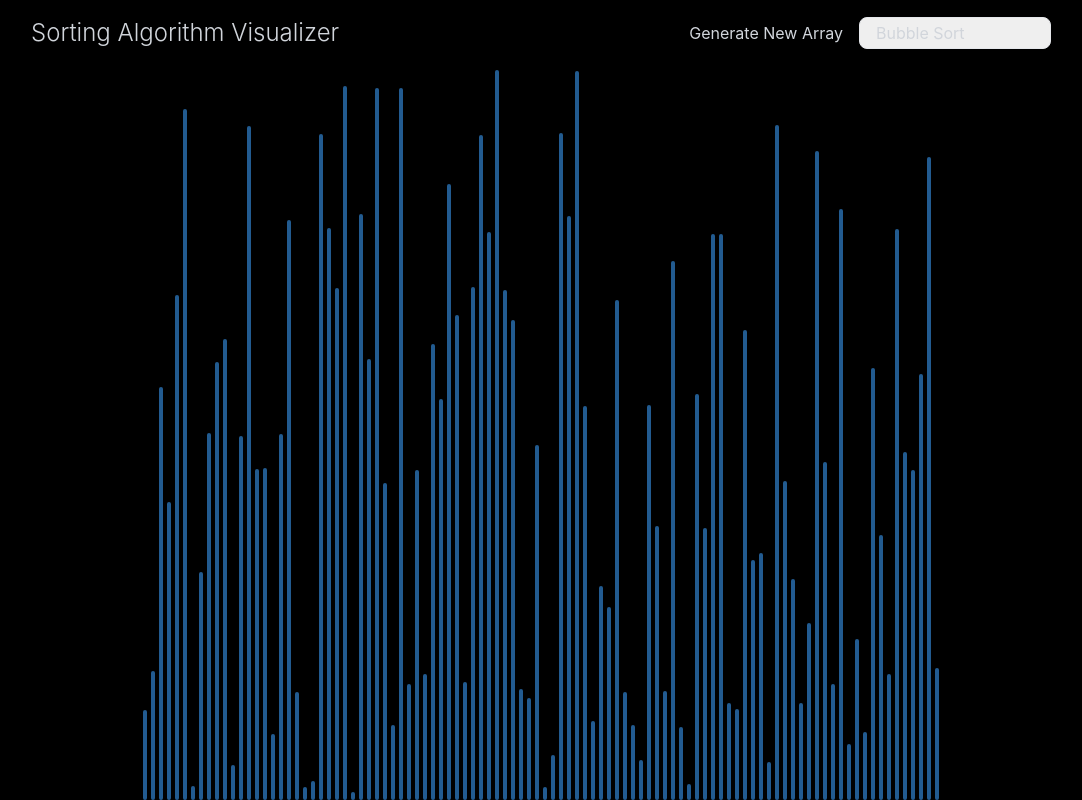
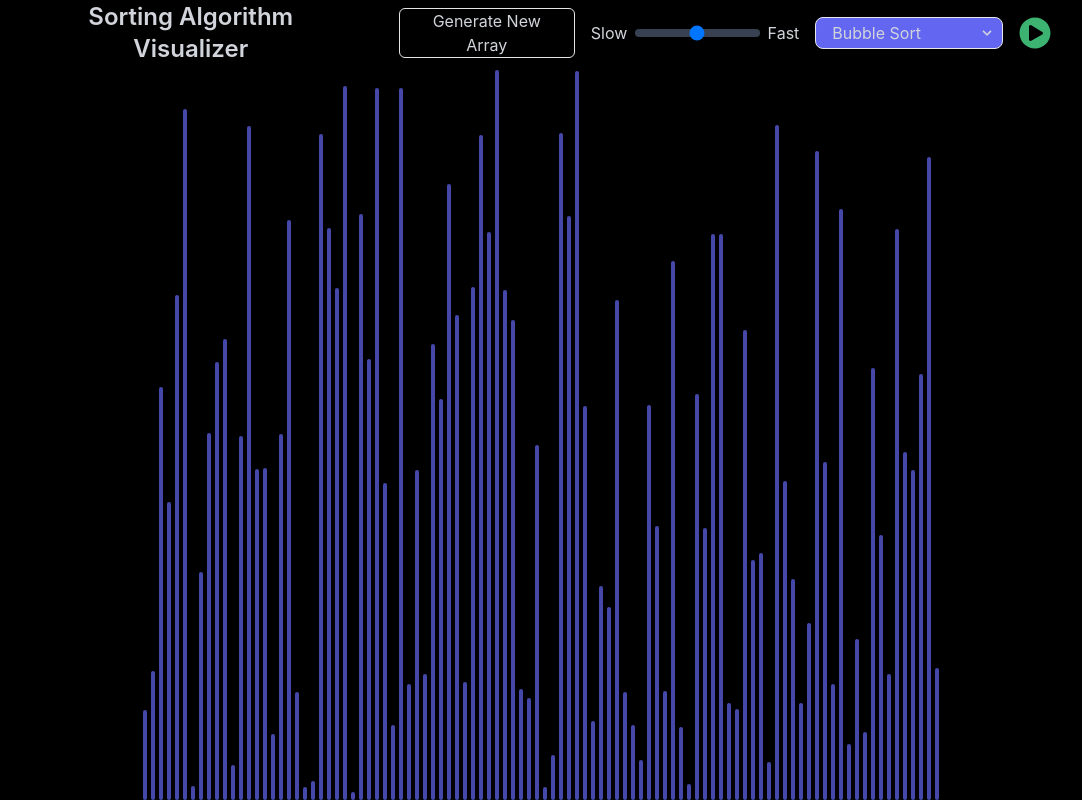
Before and after one commit to ItzRae/algo-visualizer, a React (Create React App) app: page / in a window 1280 px wide. Shown: the whole page, without its empty margins (99-1181 px from the left). Built offline with nearby package versions, Linux system fonts and the light colour scheme.

Commit message:
slider w/ animation speed + start/reset button implemented

```diff
--- a/package.json
+++ b/package.json
@@ -8,6 +8,7 @@
     "@testing-library/user-event": "^13.5.0",
     "react": "^18.3.1",
     "react-dom": "^18.3.1",
+    "react-icons": "^5.2.1",
     "react-scripts": "^5.0.1",
     "web-vitals": "^2.1.4"
   },
--- a/src/SortingVisualizer/Select.jsx
+++ b/src/SortingVisualizer/Select.jsx
@@ -18,7 +18,7 @@ function Select(){
         <div className="inline-block relative w-48">
             <select
                 onChange={handleSelectChange}
-                className="block appearance-none h-8 w-full border px-4 py-1 rounded-lg shadow leading-tight focus:outline-none focus:shadow-outline text-gray-300"
+                className="block appearance-none h-8 w-full bg-indigo-500 border-indigo border px-4 py-1 rounded-lg shadow leading-tight focus:outline-none focus:shadow-outline text-gray-300"
             >
                 {options.map((option) => (
                     <option key={option.value} value={option.value}>
@@ -26,6 +26,15 @@ function Select(){
                     </option>
                 ))}
             </select>
+            <div className="pointer-events-none absolute inset-y-0 right-0 flex items-center px-2">
+                 <svg
+                    className="fill-gray-300 h-4 w-4"
+                    xmlns="http://www.w3.org/2000/svg"
+                    viewBox="0 0 20 20"
+                    >
+                <path d="M9.293 12.95l.707.707L15.657 8l-1.414-1.414L10 10.828 5.757 6.586 4.343 8z" />
+                </svg>
+            </div>
         </div>
         </>
     );
--- a/src/SortingVisualizer/Slider.tsx
+++ b/src/SortingVisualizer/Slider.jsx
@@ -8,14 +8,6 @@ export const Slider = ({
     value,
     handleChange,
     isDisabled = false,
-
-}: {
-    min?: number;
-    max?: number;
-    step?: number;
-    value: number;
-    handleChange: (e: React.FormEvent<HTMLInputElement>) => void;
-    isDisabled?: boolean;
 }) => {
     return (
         <div className="flex gap-2 items-center justify-center">
--- a/src/SortingVisualizer/SortingVisualizer.css
+++ b/src/SortingVisualizer/SortingVisualizer.css
@@ -12,6 +12,8 @@
     margin: 0 1px;
 } */
 
+
+
 html, body{
     height: 100vh;
     width: 100vw;
--- a/src/SortingVisualizer/SortingVisualizer.jsx
+++ b/src/SortingVisualizer/SortingVisualizer.jsx
@@ -1,6 +1,9 @@
-import React, { useState } from "react";
+import React, { useEffect, useState } from "react";
 import "./SortingVisualizer.css";
 import Select from "./Select";
+import { FaPlayCircle } from "react-icons/fa";
+import { GrPowerReset } from "react-icons/gr";
+import { Slider } from "./Slider";
 
 
 export const MIN_ANIMATION_SPEED = 100
@@ -20,12 +23,18 @@ export default class SortingVisualizer extends React.Component {
 
         this.state = {
             array: [],
+            isSorting: false,
+            isAnimationComplete: false,
+            animationSpeed: MIN_ANIMATION_SPEED,
         };
     }
+
 
     componentDidMount() { //  method is called after the component loads
         this.resetArray();
     }
+
+
 
     resetArray() {
         const array = [];
@@ -36,33 +45,45 @@ export default class SortingVisualizer extends React.Component {
     }
 
     render () {
-        const { array } = this.state; // destructuring the array from the state
+        const { array, isSorting, isAnimationComplete } = this.state; // destructuring the array from the state
+        const requiresReset = isAnimationComplete || isSorting;
 
         return (
             <main className="absolute top-0 h-screen w-screen bg-[#000000] bg-[size:40px_40px]">
                 <div className="flex h-full justify-center">
                     <div
                         id="content-container"
-                        className="flex max-w-[1020px] w-full flex-col lg:px-0 px-4"
+                        className="flex max-w-[1020px] w-full flex-col lg:px-0 px-4 bg-red"
                     >
                         <div className="text-gray-300 h-[66px] relative flex items-center justify-between">
-                            <h1 className=" text-2xl font-light hidden md:flex">
+                            <h1 className="me-12 text-2xl font-semibold hidden md:flex">
                                 Sorting Algorithm Visualizer
                             </h1>
                             <div className="flex items-center justify-center gap-4">
-                                <button onClick={() =>
+                                <div className="relative overflow-hidden rounded-md border border-neutral-200 bg-transparent px-3 hover:bg-slate-700">
+                                    <button onClick={() =>
                                     this.resetArray()
                                     }>Generate New Array</button>
-                                <Select options={algoOptions} defaultValue={algoOptions[0]}
-                                ></Select>
-
+                                </div>
+                                <Slider
+                                    isDisabled={isSorting}
+                                    handleChange={(e) => this.setState({ animationSpeed: e.target.value })}
+                                    ></Slider>
+                                <Select options={algoOptions} defaultValue={algoOptions[0]}></Select>
+                                <button className="flex items-center justify-center" onClick={() => {}}>
+                                    {requiresReset ? (
+                                    <GrPowerReset className="text-yellow-400 h-6 w-6"/>
+                                    ):(
+                                    <FaPlayCircle color="mediumseagreen" className="h-8 w-8"/>
+                                    )}
+                                </button>
                             </div>
                         </div>
                         <div className="relative h-[calc(100vh-66px)] w-full">
                             <div className="absolute bottom-0 w-full mx-auto left-0 right-0 flex justify-center items-end">
                                 {array.map((value, idx) => (
                                     <div
-                                        className='array-bar relative w-1 mx-0.5 opacity-70 shadow-lg rounded-lg bg-[#3182ce]'
+                                        className='array-bar relative w-1 mx-0.5 opacity-70 shadow-lg rounded-lg bg-indigo-500'
                                         key={idx}
                                         style={{height: `${value}px`}}>
                                     </div>
```
Also changed, not shown: 1 other file (tests, documents, lock files or other folders).
